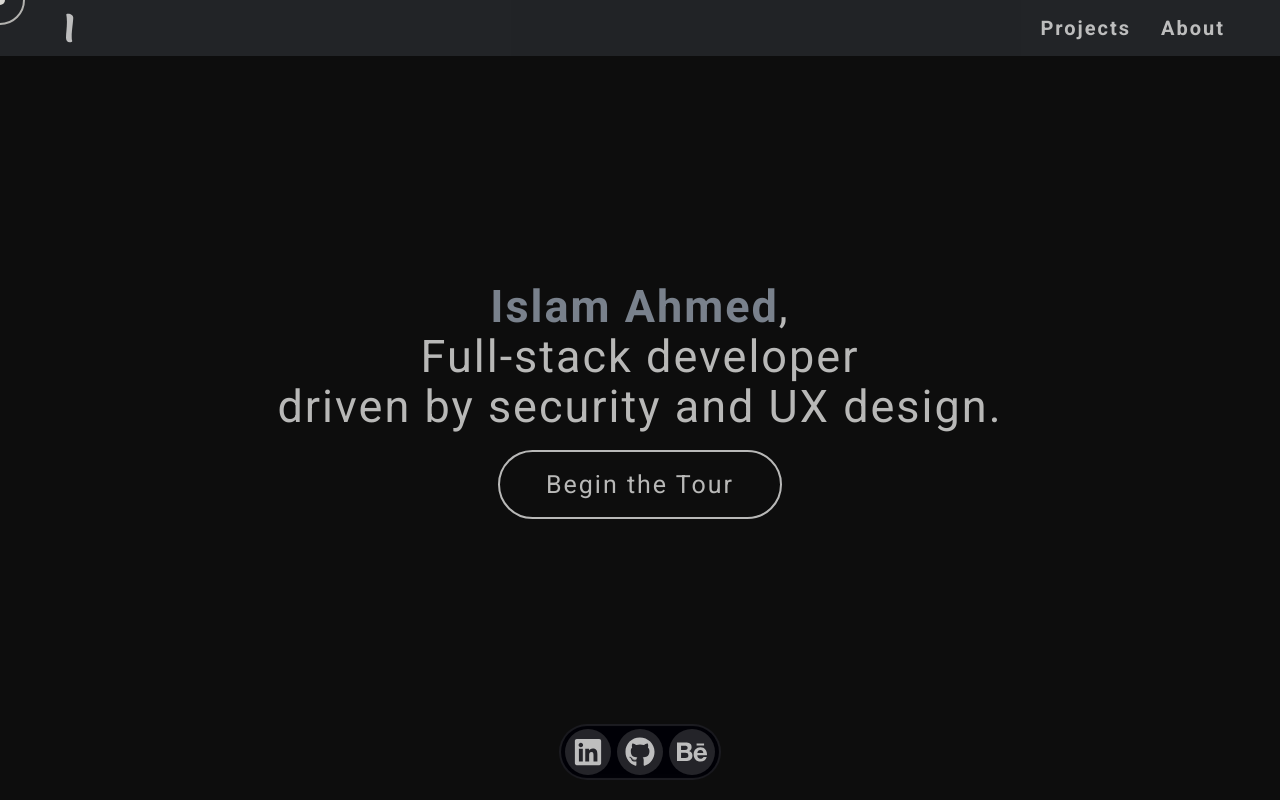
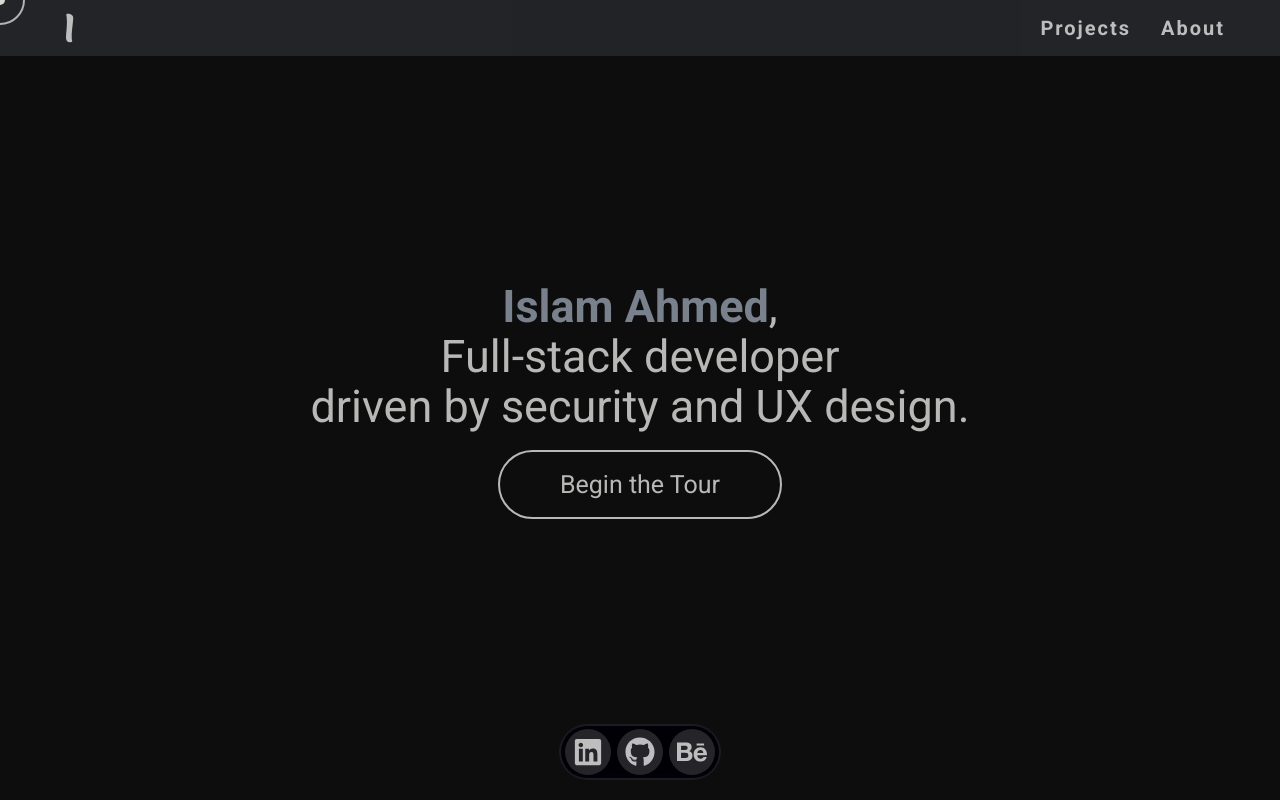
Before and after one commit to Babywise/islamahmed.ca, a React (Vite) app: page / in a window 1280 px wide. Shown: the top 800 px of the page. Built offline with nearby package versions, Linux system fonts and the light colour scheme.

Commit message:
IA-75 removed excessive letter spacing

```diff
--- a/src/App.css
+++ b/src/App.css
@@ -24,11 +24,6 @@
   header,
   footer {
     @apply z-50 bg-general-60/25;
-  }
-
-  /* Common spacing and text styles for major layout elements */
-  section {
-    @apply tracking-widest;
   }
 
   /* Interactive link styles with focus states */
```
